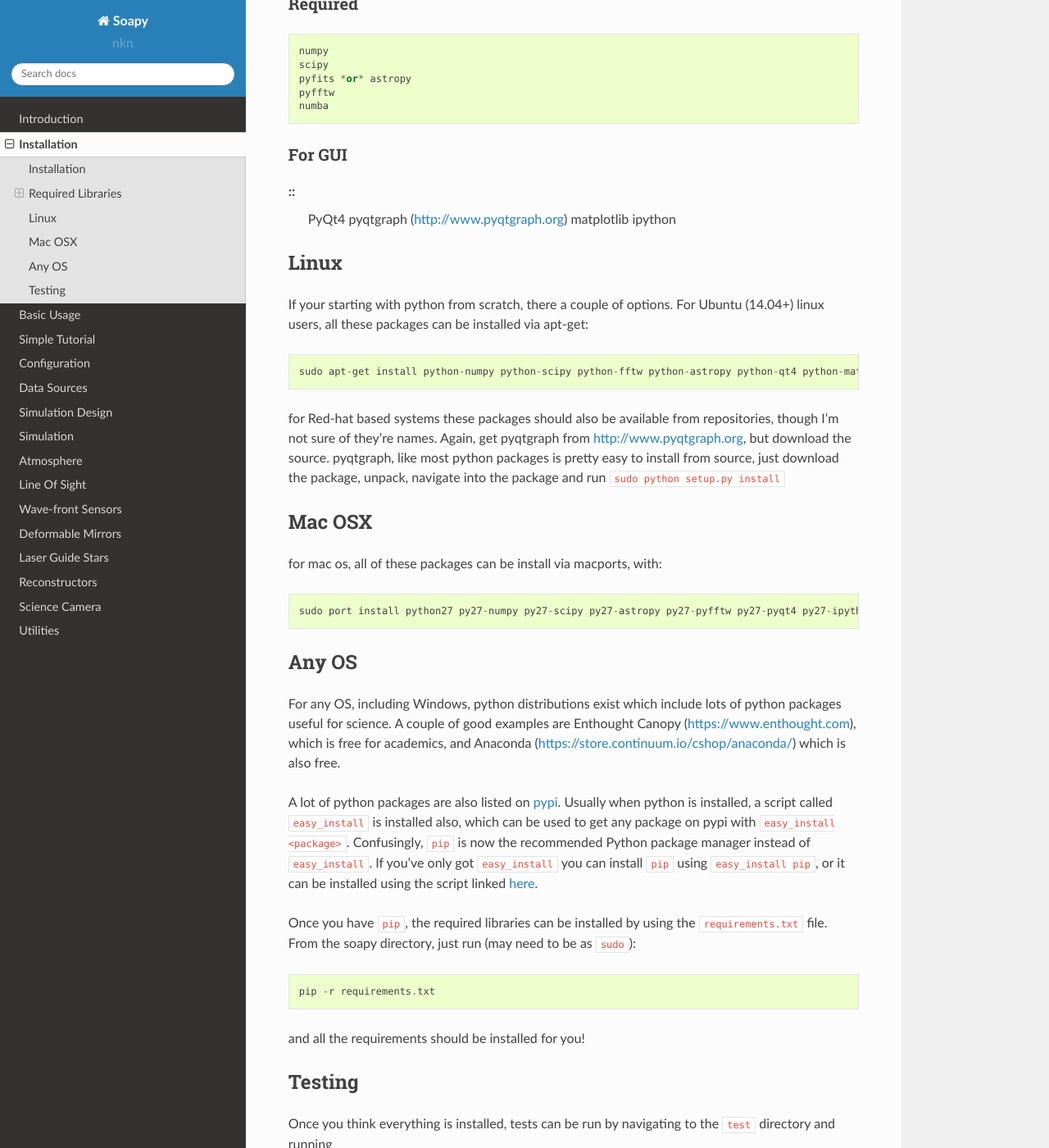
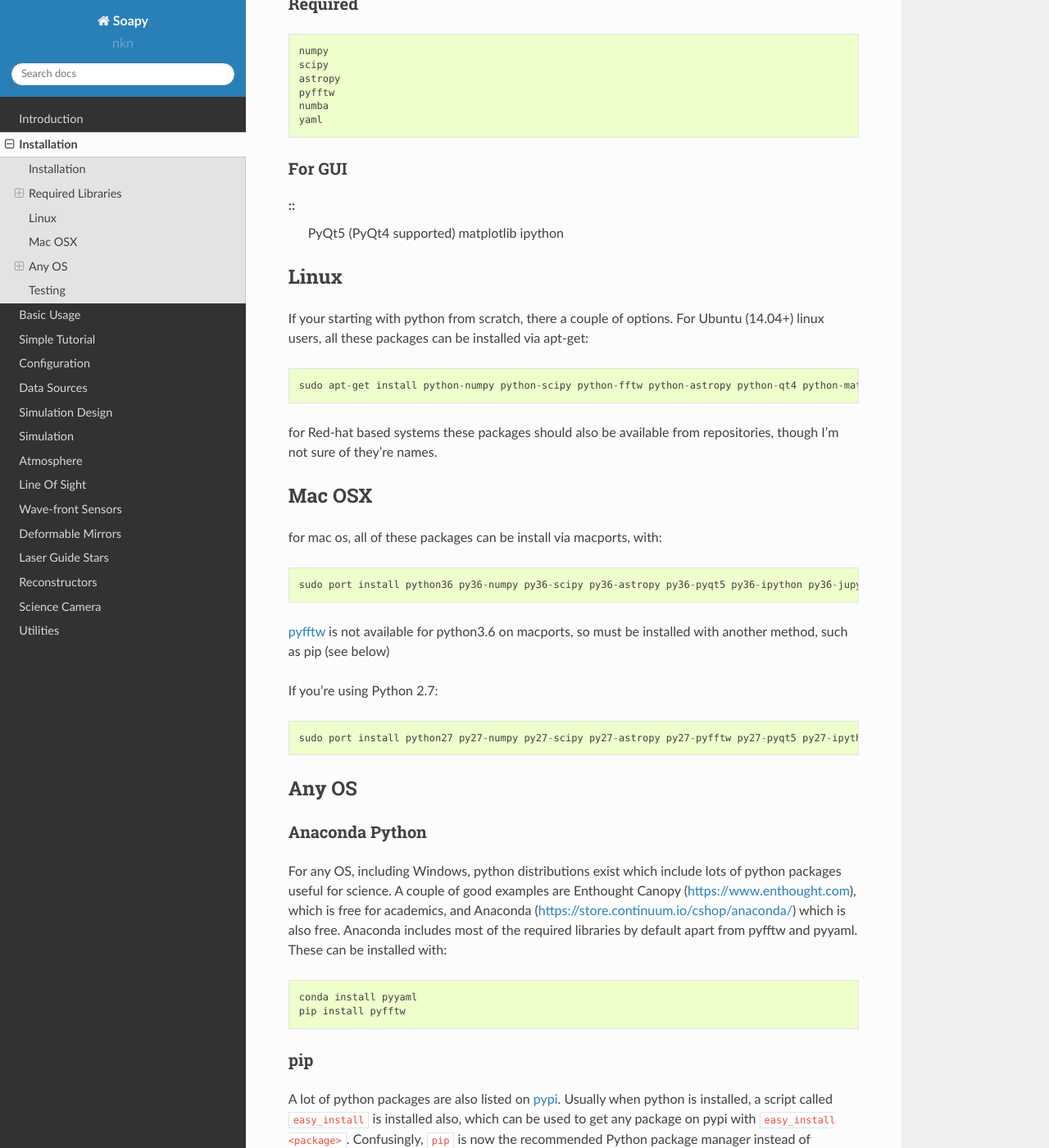
Before and after one commit to AOtools/soapy, a Sphinx documentation site: the page built from doc/source/install.rst, in a window 1280 px wide and 1400 px high, scrolled down 1326 px. Shown: the whole window at 82% size. Built offline with Sphinx 7.4.7 and the Read the Docs theme 2.0.0, drawn with Linux system fonts in a browser that asks for light colours; pages that are not in the unit, such as notebooks, are missing from menus; some of the changed text lies outside the part shown.

Commit message:
Update installation docs

```diff
--- a/doc/source/install.rst
+++ b/doc/source/install.rst
@@ -37,16 +37,16 @@ Required
 
     numpy
     scipy
-    pyfits *or* astropy
+    astropy
     pyfftw
     numba
+    yaml
 
 -------
 For GUI
 -------
 ::
-    PyQt4
-    pyqtgraph (http://www.pyqtgraph.org)
+    PyQt5 (PyQt4 supported)
     matplotlib
     ipython
 
@@ -56,10 +56,11 @@ Linux
 =====
 If your starting with python from scratch, there a couple of options. For Ubuntu (14.04+) linux users, all these packages can be installed via apt-get::
 
-    sudo apt-get install python-numpy python-scipy python-fftw python-astropy python-qt4 python-matplotlib ipython ipython-qtconsole python-pyqtgraph
+    sudo apt-get install python-numpy python-scipy python-fftw python-astropy python-qt4 python-matplotlib ipython ipython-qtconsole python-yaml python-numba
 
 
-for Red-hat based systems these packages should also be available from repositories, though I'm not sure of they're names. Again, get pyqtgraph from http://www.pyqtgraph.org, but download the source. pyqtgraph, like most python packages is pretty easy to install from source, just download the package, unpack, navigate into the package and run ``sudo python setup.py install``
+for Red-hat based systems these packages should also be available from repositories, though I'm not sure of they're names.
+
 
 =======
 Mac OSX
@@ -67,28 +68,45 @@ Mac OSX
 
 for mac os, all of these packages can be install via macports, with::
 
-    sudo port install python27 py27-numpy py27-scipy py27-astropy py27-pyfftw py27-pyqt4 py27-ipython py27-pyqtgraph py27-jupyter
+    sudo port install python36 py36-numpy py36-scipy py36-astropy py36-pyqt5 py36-ipython py36-jupyter py36-numba py36-yaml py36-qtconsole
+
+`pyfftw <https://github.com/pyFFTW/pyFFTW>`_ is not available for python3.6 on macports, so must be installed with another method, such as pip (see below)
+
+If you're using Python 2.7::
+
+    sudo port install python27 py27-numpy py27-scipy py27-astropy py27-pyfftw py27-pyqt5 py27-ipython py27-jupyter py27-numba py27-qtconsole py27-yaml
 
 
 ======
 Any OS
 ======
 
-For any OS, including Windows, python distributions exist which include lots of python packages useful for science. A couple of good examples are Enthought Canopy (https://www.enthought.com), which is free for academics, and Anaconda (https://store.continuum.io/cshop/anaconda/) which is also free.
+---------------
+Anaconda Python
+---------------
+For any OS, including Windows, python distributions exist which include lots of python packages useful for science.
+A couple of good examples are Enthought Canopy (https://www.enthought.com), which is free for academics, and Anaconda (https://store.continuum.io/cshop/anaconda/) which is also free.
+Anaconda includes most of the required libraries by default apart from pyfftw and pyyaml. These can be installed with::
 
+    conda install pyyaml
+    pip install pyfftw
+
+---
+pip
+---
 
 A lot of python packages are also listed on `pypi <https://pypi.python.org/pypi>`_. Usually when python is installed, a script called ``easy_install`` is installed also, which can be used to get any package on pypi with ``easy_install <package>``. Confusingly, ``pip`` is now the recommended Python package manager instead of ``easy_install``. If you've only got ``easy_install`` you can install ``pip`` using ``easy_install pip``, or it can be installed using the script linked `here <https://pip.readthedocs.org/en/latest/installing.html>`_.
 
 Once you have ``pip``, the required libraries can be installed by using the ``requirements.txt`` file. From the soapy directory, just run (may need to be as ``sudo``)::
 
-    pip -r requirements.txt
+    pip install numpy scipy astropy pyfftw pyyaml numba
 
-and all the requirements should be installed for you!
+and all the requirements should be installed for the simulation, though not the GUI. For the GUI PyQt4 or PyQt5 is required, I dont think these are available from pip.
 
 =======
 Testing
 =======
-Once you think everything is installed, tests can be run by navigating to the ``test`` directory and running ::
+Once you think everything is installed, tests can be run by navigating to the ``test`` directory and running::
 
     python testSimulation.py
 
```
